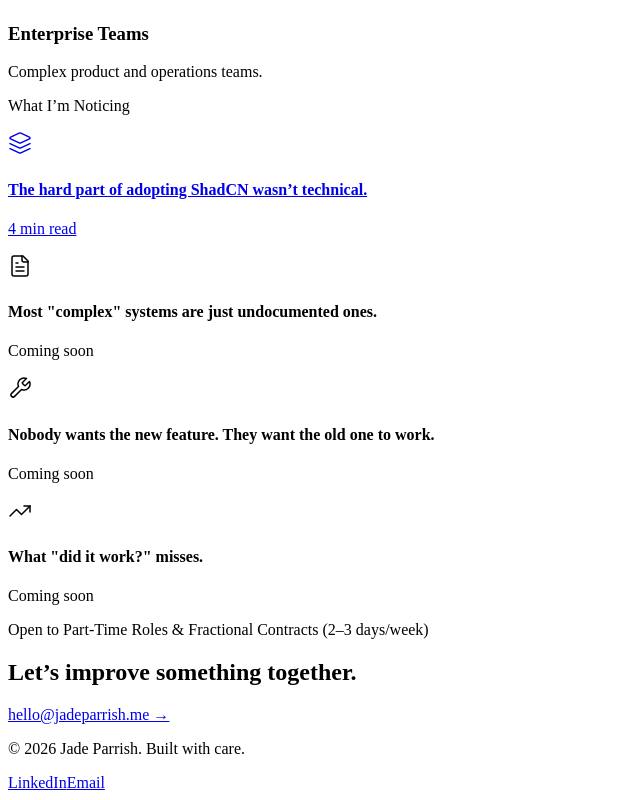
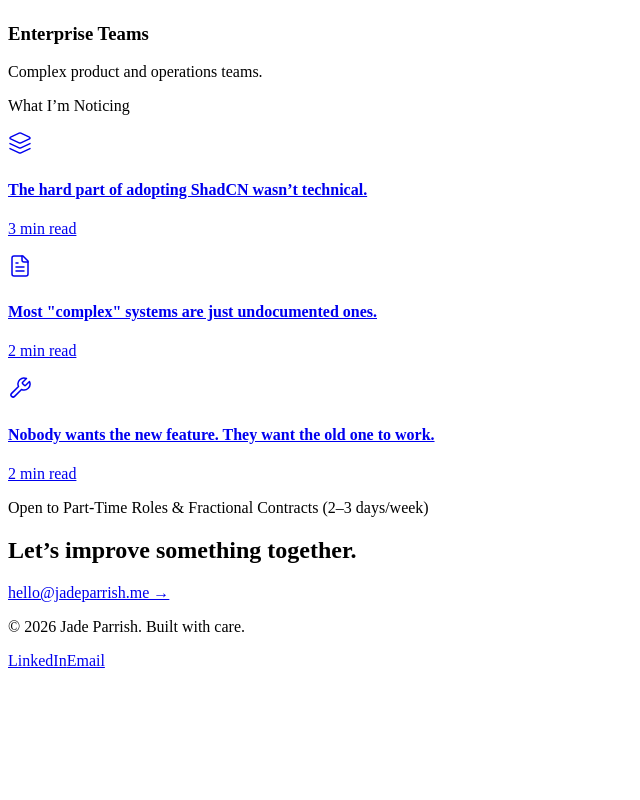
Before and after one commit to jadeparrish/portfolio, a Next.js app: page / in a window 1280 px wide. Shown: the part 4001-4801 px from the top of the page, without its empty margins (0-640 px from the left). After the commit the page ends 4679 px from the top, so only its background shows below. Built offline with nearby package versions, Linux system fonts and the light colour scheme.

Commit message:
Update read times and remove TrendingUp icon

```diff
--- a/app/page.js
+++ b/app/page.js
@@ -11,7 +11,6 @@ import {
   FileText,
   Layers,
   Wrench,
-  TrendingUp,
   Landmark,
   Stethoscope,
   GraduationCap,
@@ -41,23 +40,20 @@ const thoughts = [
   {
     icon: Layers,
     title: 'The hard part of adopting ShadCN wasn\u2019t technical.',
-    readTime: '4 min read',
+    readTime: '3 min read',
     href: '/thinking/shadcn',
   },
   {
     icon: FileText,
     title: 'Most "complex" systems are just undocumented ones.',
-    readTime: 'Coming soon',
+    readTime: '2 min read',
+    href: '/thinking/undocumented',
   },
   {
     icon: Wrench,
     title: 'Nobody wants the new feature. They want the old one to work.',
-    readTime: 'Coming soon',
-  },
-  {
-    icon: TrendingUp,
-    title: 'What "did it work?" misses.',
-    readTime: 'Coming soon',
+    readTime: '2 min read',
+    href: '/thinking/legacy',
   },
 ];
 
```
